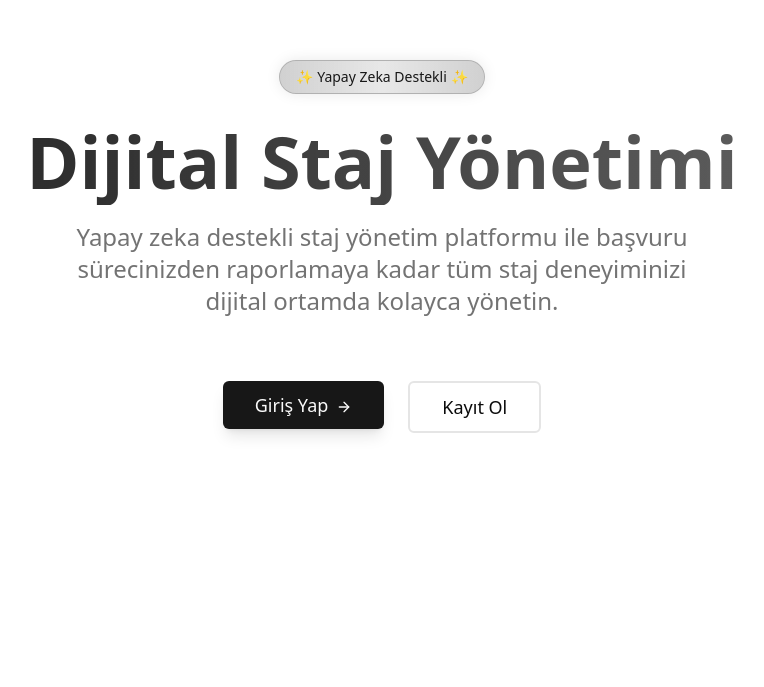
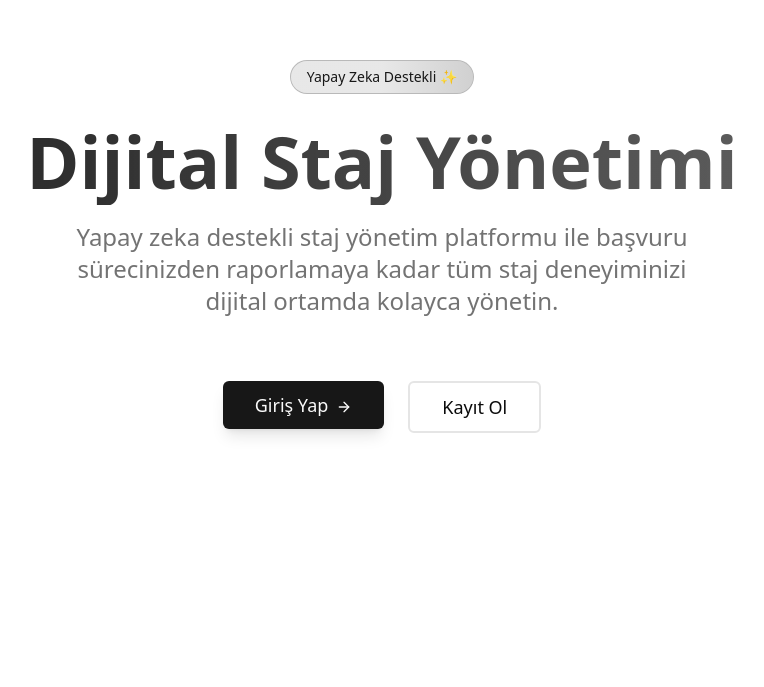
Before and after one commit to berkayderin/internship-online, a Next.js app: page / in a window 1280 px wide. Shown: the part 113-800 px from the top of the page, without its empty margins (258-1022 px from the left). Built offline with nearby package versions, Linux system fonts and the light colour scheme.

Commit message:
refactor: update styling for AI support badge in HomePage component

```diff
--- a/app/page.js
+++ b/app/page.js
@@ -56,8 +56,7 @@ export default function HomePage() {
         <div className="max-w-4xl animate-fade-in space-y-8 px-4 text-center">
           <div className="space-y-4">
             <div className="flex justify-center">
-              <span className="mb-4 inline-flex items-center gap-1 rounded-full bg-gradient-to-r from-primary/20 via-primary/10 to-primary/20 px-4 py-1.5 text-sm font-medium text-primary shadow-[0_0_15px_rgba(0,0,0,0.1)] ring-1 ring-primary/30 backdrop-blur-sm transition-all duration-300 hover:shadow-primary/20">
-                <span className="animate-pulse">✨</span>
+              <span className="mb-4 inline-flex items-center gap-1 rounded-full bg-gradient-to-r from-primary/10 via-primary/10 to-primary/20 px-4 py-1.5 text-sm font-medium text-primary ring-1 ring-primary/30 transition-all duration-300">
                 Yapay Zeka Destekli
                 <span className="animate-pulse">✨</span>
               </span>
```
